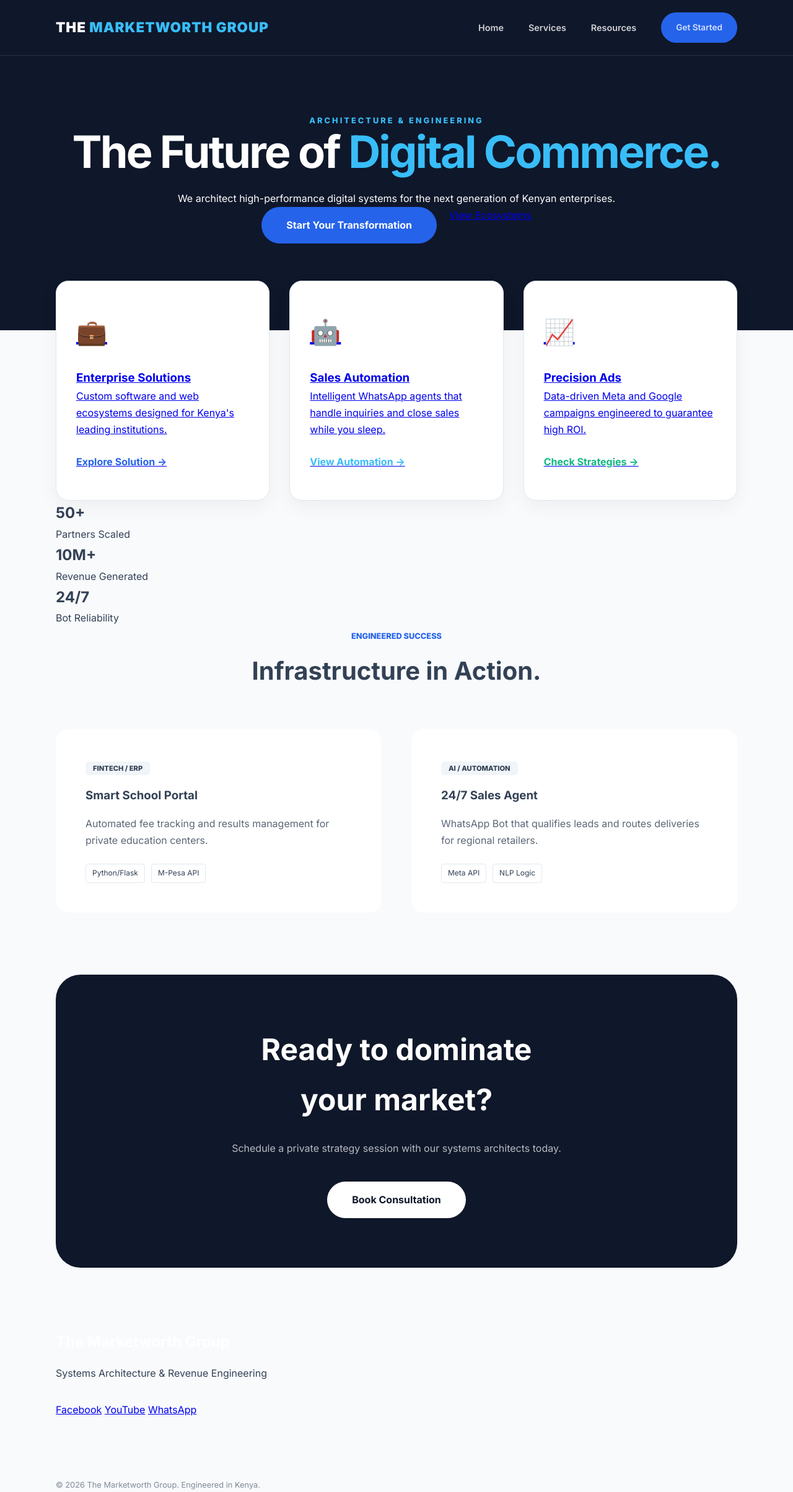
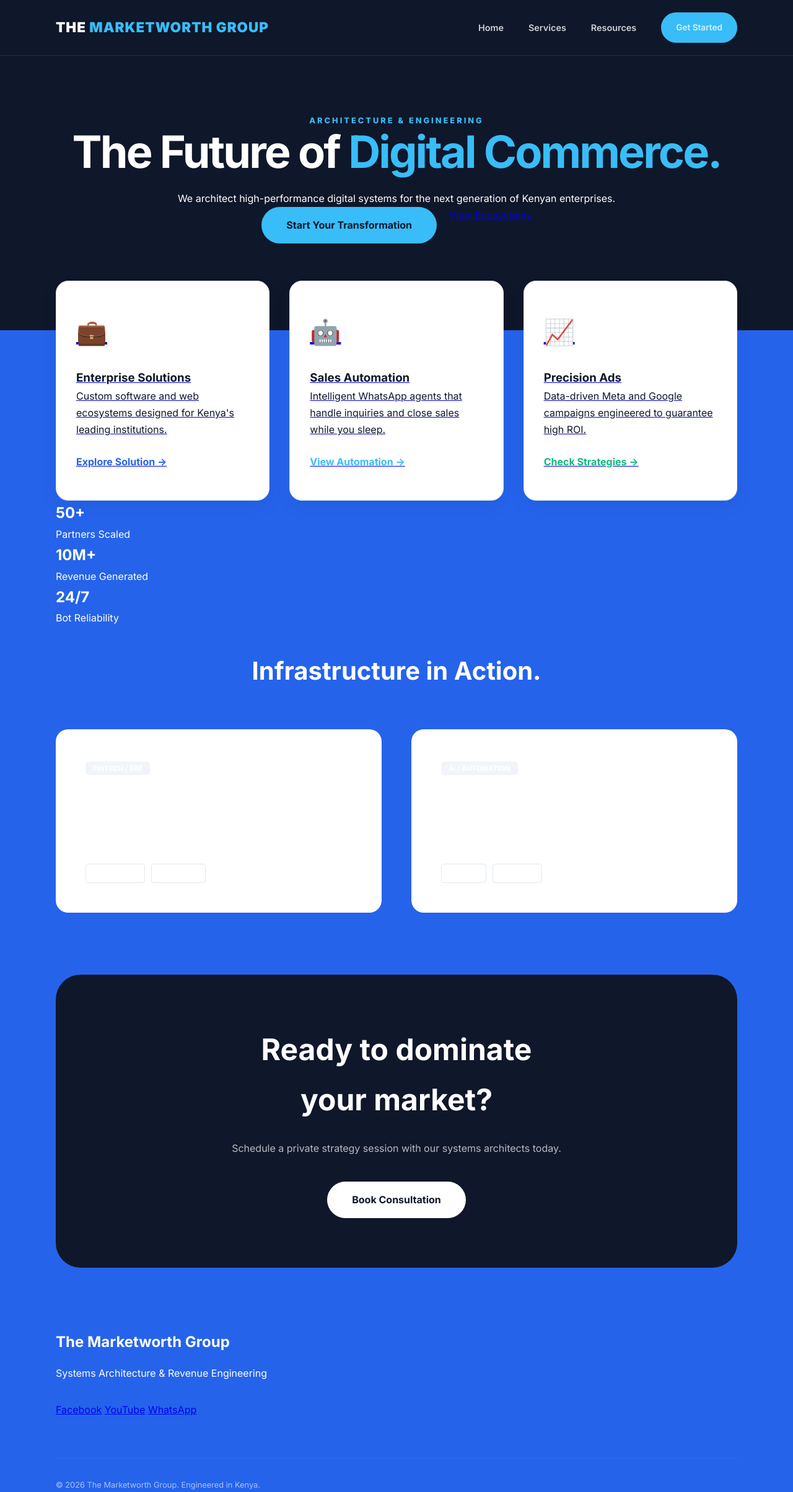
Before and after one commit to macfeighbitange1-dot/The-Marketworth-Group, a Flask app: page / in a window 1280 px wide. Shown: the whole page at 62% size. Run offline with Flask 3, Linux system fonts and the light colour scheme.

Commit message:
style.css

```diff
--- a/static/css/style.css
+++ b/static/css/style.css
@@ -3,9 +3,10 @@
     --brand-blue: #2563eb;
     --brand-dark: #0f172a;
     --brand-accent: #38bdf8;
-    --text-main: #334155;
+    --text-main: #ffffff; /* Updated to White for readability */
+    --text-muted: #d1d5db; /* Added for softer text */
     --white: #ffffff;
-    --glass: rgba(15, 23, 42, 0.95); /* Adjusted for Dark Hero Consistency */
+    --glass: rgba(15, 23, 42, 0.95);
     --bg-light: #f8fafc;
 }
 
@@ -27,7 +28,7 @@ body {
     font-family: 'Inter', -apple-system, sans-serif;
     color: var(--text-main);
     line-height: 1.7;
-    background-color: var(--bg-light);
+    background-color: var(--brand-blue); /* Updated to Brand Blue */
     -webkit-font-smoothing: antialiased;
     overflow-x: hidden;
 }
@@ -52,9 +53,9 @@ body {
 
 /* --- Fixed Navigation Collisions --- */
 header {
-    background: var(--brand-dark); /* Matches Hero for seamless flow */
+    background: var(--brand-dark);
     padding: 1.25rem 0;
-    position: fixed; /* Changed to fixed to stay above hero */
+    position: fixed;
     width: 100%;
     top: 0;
     z-index: 1000;
@@ -87,7 +88,7 @@ nav { display: flex; justify-content: space-between; align-items: center; }
 .hero {
     background: var(--brand-dark);
     color: var(--white);
-    padding: 180px 0 140px 0; /* Extra top padding to clear the fixed header */
+    padding: 180px 0 140px 0;
     text-align: center;
 }
 
@@ -106,7 +107,7 @@ nav { display: flex; justify-content: space-between; align-items: center; }
     display: grid;
     grid-template-columns: repeat(auto-fit, minmax(300px, 1fr));
     gap: 2rem;
-    margin-top: -80px; /* Overlap effect */
+    margin-top: -80px;
 }
 
 .service-card {
@@ -116,6 +117,7 @@ nav { display: flex; justify-content: space-between; align-items: center; }
     border: 1px solid #e2e8f0;
     transition: 0.4s;
     box-shadow: 0 10px 30px rgba(0,0,0,0.05);
+    color: var(--brand-dark); /* Keep text dark inside white cards */
 }
 
 .service-anchor:hover .service-card {
@@ -125,8 +127,8 @@ nav { display: flex; justify-content: space-between; align-items: center; }
 
 /* --- Utility Buttons --- */
 .btn-primary {
-    background: var(--brand-blue);
-    color: white;
+    background: var(--brand-accent); /* Accent color for better contrast on blue */
+    color: var(--brand-dark);
     padding: 1rem 2.5rem;
     border-radius: 50px;
     text-decoration: none;
@@ -134,11 +136,11 @@ nav { display: flex; justify-content: space-between; align-items: center; }
     display: inline-block;
     transition: 0.3s;
 }
-.btn-primary:hover { transform: translateY(-3px); box-shadow: 0 10px 20px rgba(37, 99, 235, 0.3); }
+.btn-primary:hover { transform: translateY(-3px); box-shadow: 0 10px 20px rgba(56, 189, 248, 0.3); }
 
 /* --- Mobile Fixes --- */
 @media (max-width: 768px) {
-    .nav-links { display: none; } /* Consider adding a burger menu later */
+    .nav-links { display: none; }
     .hero { padding: 140px 0 80px 0; }
     .service-preview-grid { margin-top: 20px; }
 }
```
